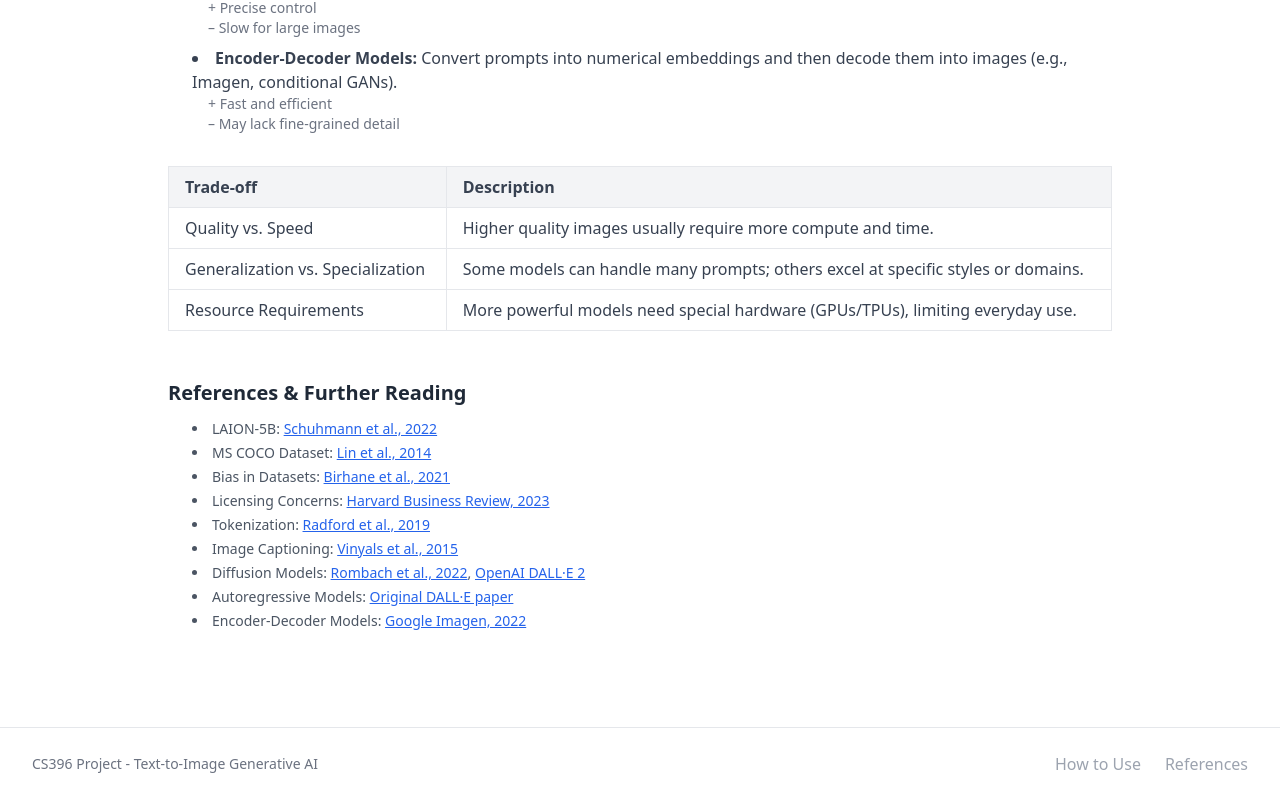
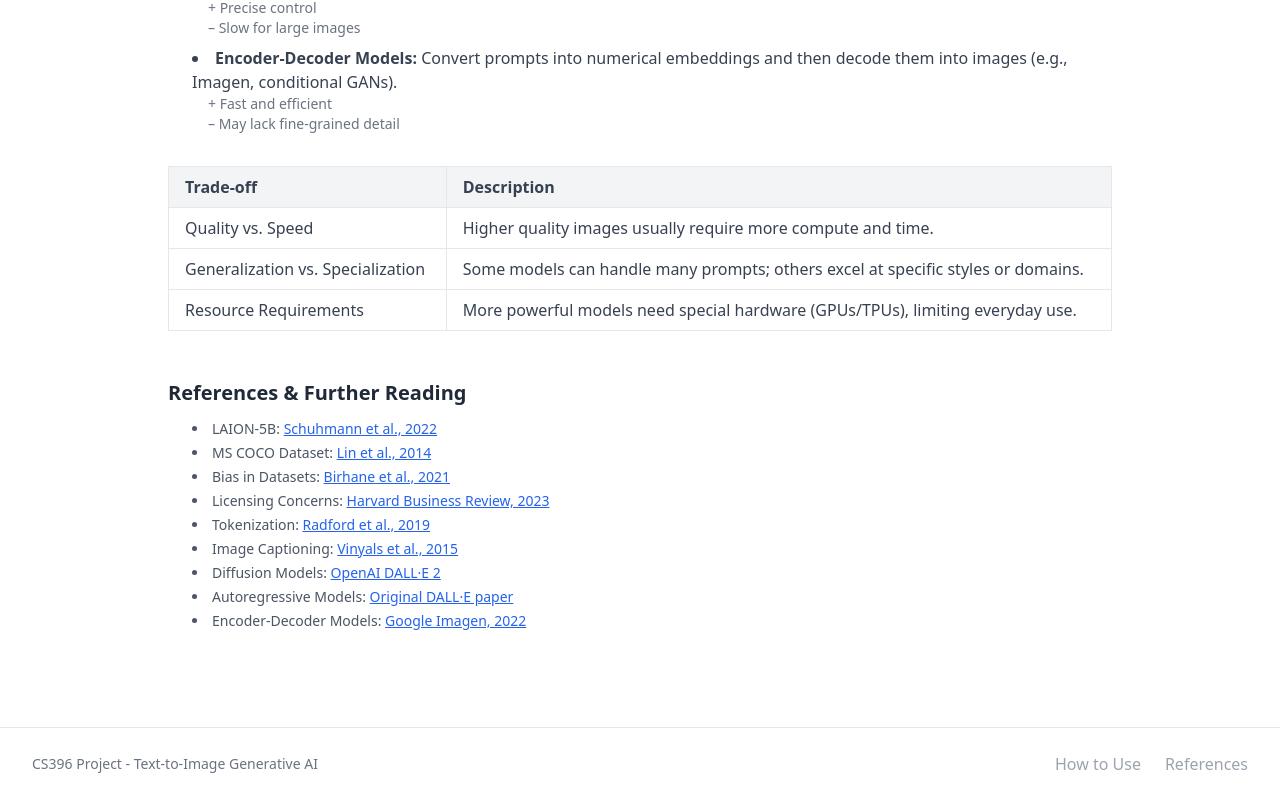
Before and after one commit to rsmkhal/genai-explainer, a React (Vite) app: page /#/generative-models in a window 1280 px wide. Shown: the part 1230-2030 px from the top of the page. Built offline with nearby package versions, Linux system fonts and the light colour scheme.

Commit message:
format, cleaning

```diff
--- a/src/pages/GenerativeModels.tsx
+++ b/src/pages/GenerativeModels.tsx
@@ -238,15 +238,6 @@ const GenerativeModels = () => {
             <li>
               Diffusion Models:{" "}
               <a
-                href="https://arxiv.org/abs/2112.10752"
-                className="text-blue-600 underline"
-                target="_blank"
-                rel="noopener noreferrer"
-              >
-                Rombach et al., 2022
-              </a>
-              ,{" "}
-              <a
                 href="https://openai.com/blog/dall-e/"
                 className="text-blue-600 underline"
                 target="_blank"
--- a/src/pages/ModelArchitectures.tsx
+++ b/src/pages/ModelArchitectures.tsx
@@ -64,7 +64,7 @@ const ModelArchitectures = () => {
             trick “predict the next token” to pixels. Images are quantised into
             discrete codes (e.g., using a VQ‑VAE) and a transformer predicts one
             code at a time, raster‑scan order. OpenAI’s original DALL·E
-            (Ramesh et al., 2021) and DALL·E Mini both use this recipe.
+            and DALL·E Mini both use this recipe.
           </p>
           <p className="text-gray-700 mb-2">
             <span className="font-semibold text-green-700">Advantages: </span>
@@ -237,18 +237,6 @@ const ModelArchitectures = () => {
               </a>
             </li>
             <li>
-              Ramesh, A., et al. (2021).{" "}
-              <i>DALL·E: Creating Images from Text.</i>{" "}
-              <a
-                href="https://arxiv.org/abs/2102.12092"
-                className="text-blue-600 underline"
-                target="_blank"
-                rel="noopener noreferrer"
-              >
-                arXiv:2102.12092
-              </a>
-            </li>
-            <li>
               Kingma, D., & Welling, M. (2013).{" "}
               <i>Auto‑Encoding Variational Bayes.</i>{" "}
               <a
```
